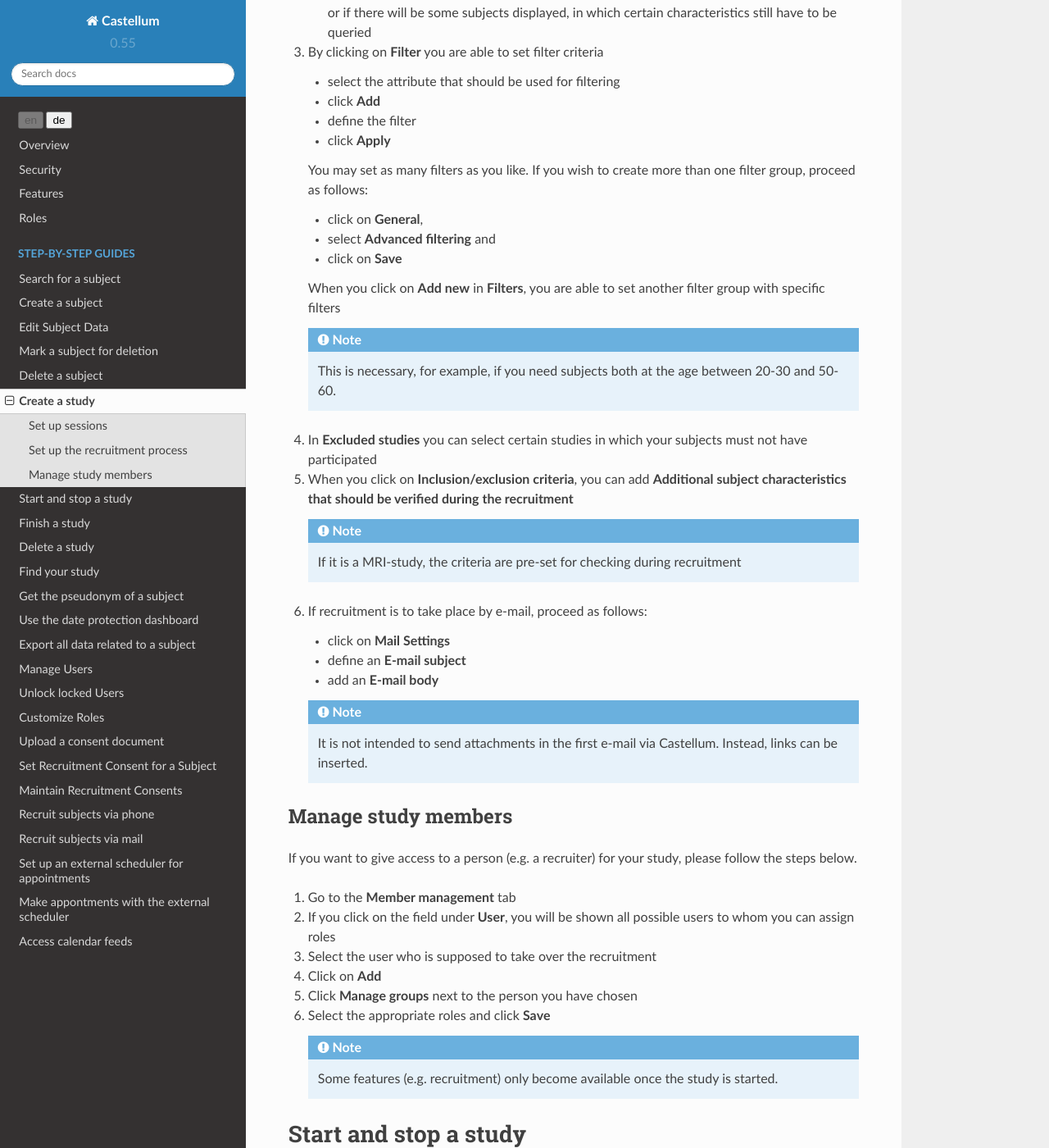
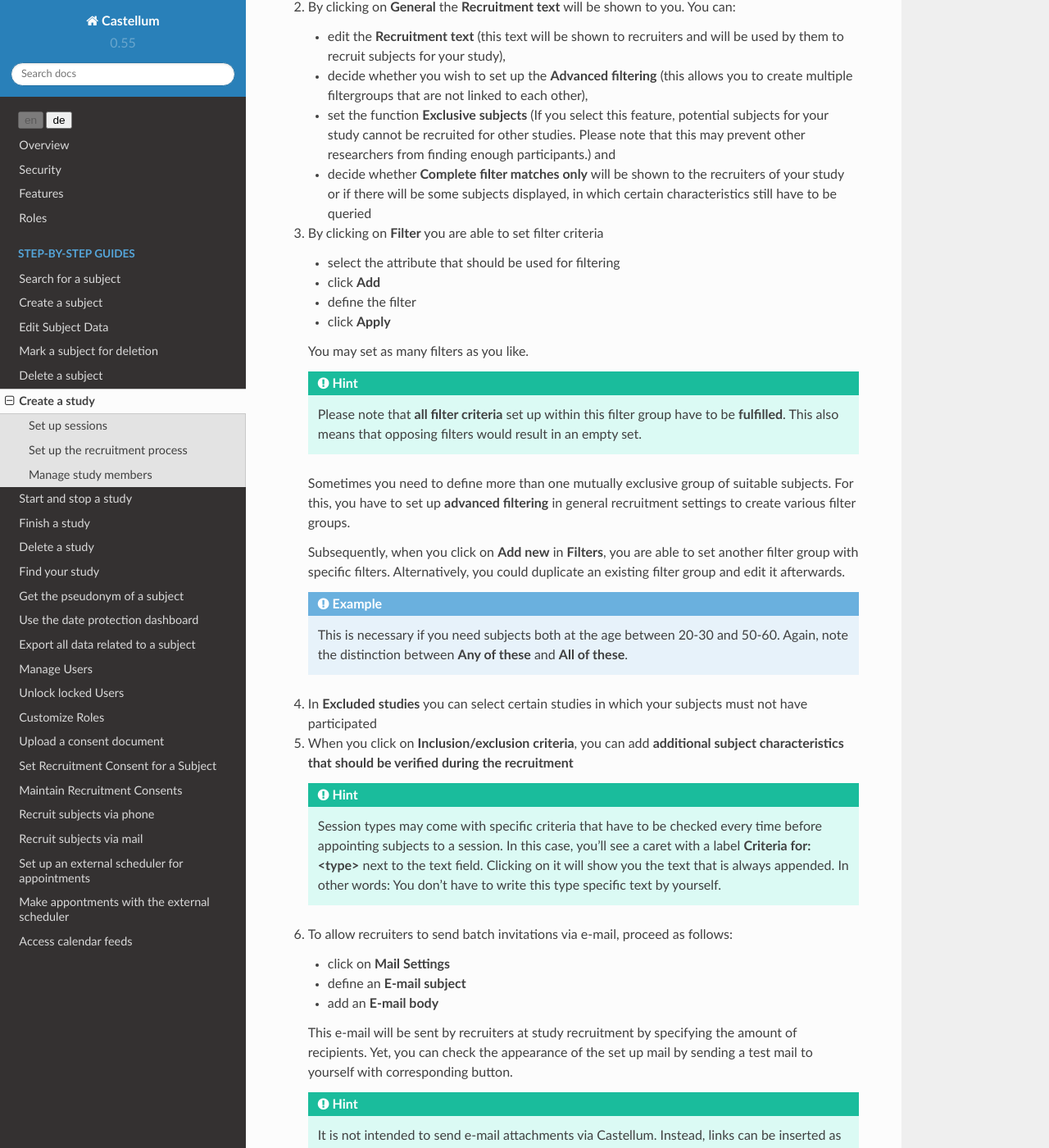
Before and after one commit to DouglasNeuroInformatics/castellum, a Sphinx documentation site: the page built from source/guides/study-management.rst, in a window 1280 px wide and 1400 px high, scrolled down 1701 px. Shown: the whole window at 82% size. Built offline with Sphinx 7.4.7 and the Read the Docs theme 2.0.0, drawn with Linux system fonts in a browser that asks for light colours; some of the changed text lies outside the part shown.

Commit message:
rewrite of recruitment settings

```diff
--- a/source/guides/study-management.rst
+++ b/source/guides/study-management.rst
@@ -71,6 +71,18 @@ your study:
 -   Excluded studies
 -   Text based inclusion and exclusion criteria
 
+.. hint::
+
+    At first it may be unclear how to distinguish **attribute filters** and
+    **inclusion/exclusion criteria**:
+
+    -   Attribute filters are applied to subject attributes stored in
+        Castellum. In other words, this will only suggest matching potential
+        subjects in recruitment.
+    -   Inclusion and exclusion criteria need to be used when there is no data
+        available about it in Castellum. Therefore, they must be checked by a
+        staff member explicitly during recruitment.
+
 1.  Go to the **Recruitment Settings** tab
 
 2.  By clicking on **General** the **Recruitment text** will be shown to you.
@@ -97,37 +109,57 @@ your study:
     -   click **Apply**
 
     You may set as many filters as you like.
-    If you wish to create more than one filter group, proceed as follows:
 
-    -   click on **General**,
-    -   select **Advanced filtering** and
-    -   click on **Save**
+    .. hint::
+        Please note that **all filter criteria** set up within this filter
+        group have to be **fulfilled**. This also means that opposing filters
+        would result in an empty set.
 
-    When you click on **Add new** in **Filters**, you are able to set another
-    filter group with specific filters
+    Sometimes you need to define more than one mutually exclusive group of
+    suitable subjects. For this, you have to set up **advanced filtering** in
+    general recruitment settings to create various filter groups.
 
-    .. note::
-        This is necessary, for example, if you need subjects both at the age between
-        20-30 and 50-60.
+    Subsequently, when you click on **Add new** in **Filters**, you are able to
+    set another filter group with specific filters. Alternatively, you could
+    duplicate an existing filter group and edit it afterwards.
+
+    .. admonition:: Example
+
+        This is necessary if you need subjects both at the age between 20-30
+        and 50-60. Again, note the distinction between **Any of these** and
+        **All of these**.
 
 4.  In **Excluded studies** you can select certain studies in which your
     subjects must not have participated
 
-5.  When you click on **Inclusion/exclusion criteria**, you can add **Additional
-    subject characteristics that should be verified during the recruitment**
+5.  When you click on **Inclusion/exclusion criteria**, you can add
+    **additional subject characteristics that should be verified during the
+    recruitment**
 
-    .. note::
-        If it is a MRI-study, the criteria are pre-set for checking during recruitment
+    .. hint::
 
-6.  If recruitment is to take place by e-mail, proceed as follows:
+        Session types may come with specific criteria that have to be checked
+        every time before appointing subjects to a session. In this case,
+        you'll see a caret with a label **Criteria for: <type>** next to the
+        text field. Clicking on it will show you the text that is always
+        appended. In other words: You don't have to write this type specific
+        text by yourself.
+
+6.  To allow recruiters to send batch invitations via e-mail, proceed as
+    follows:
 
     -   click on **Mail Settings**
     -   define an **E-mail subject**
     -   add an **E-mail body**
 
-    .. note::
-        It is not intended to send attachments in the first e-mail via Castellum.
-        Instead, links can be inserted.
+    This e-mail will be sent by recruiters at study recruitment by specifying
+    the amount of recipients. Yet, you can check the appearance of the set up
+    mail by sending a test mail to yourself with corresponding button.
+
+    .. hint::
+
+        It is not intended to send e-mail attachments via Castellum. Instead,
+        links can be inserted as standard text.
 
 
 .. _study-members:
```
